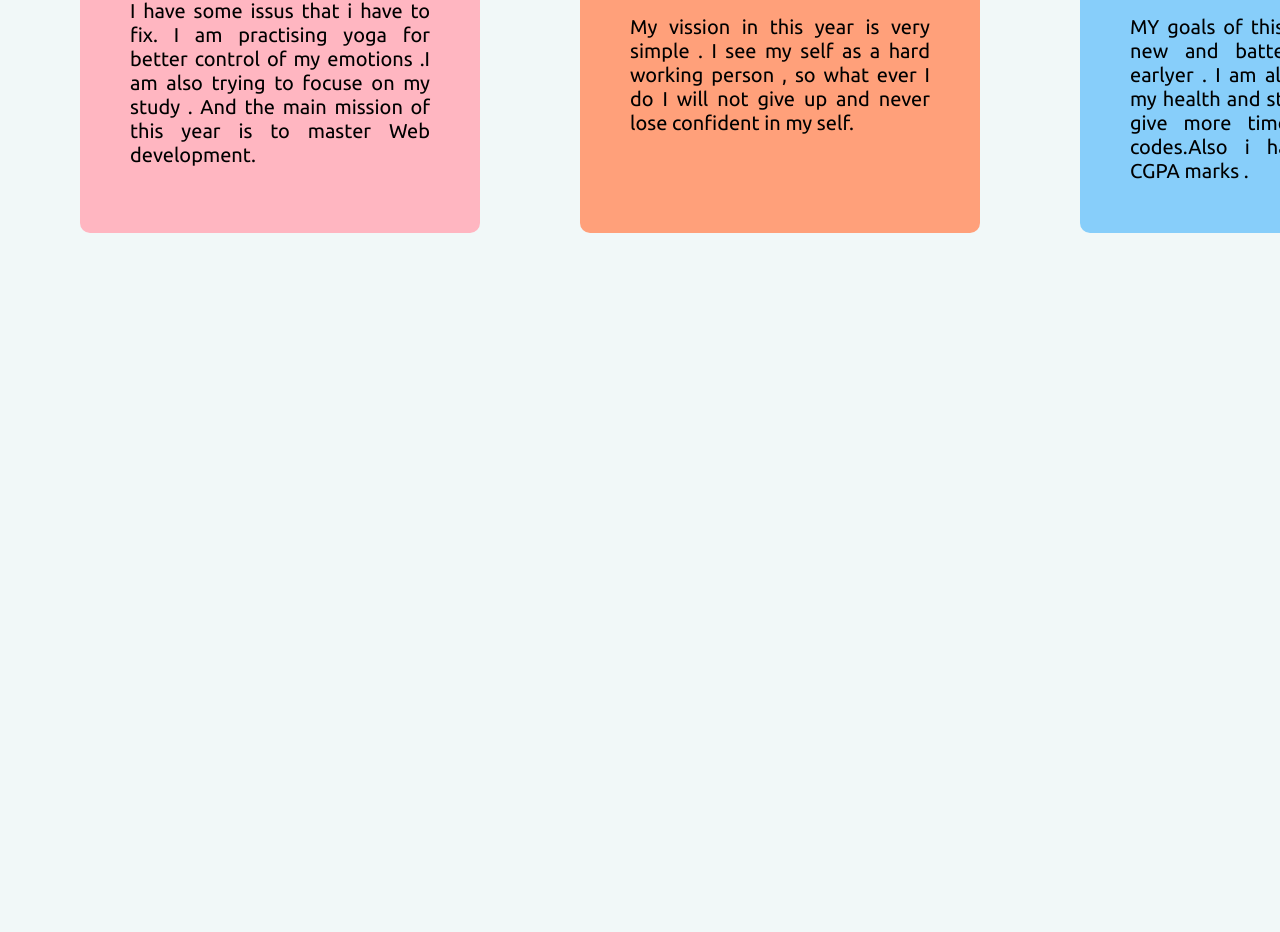
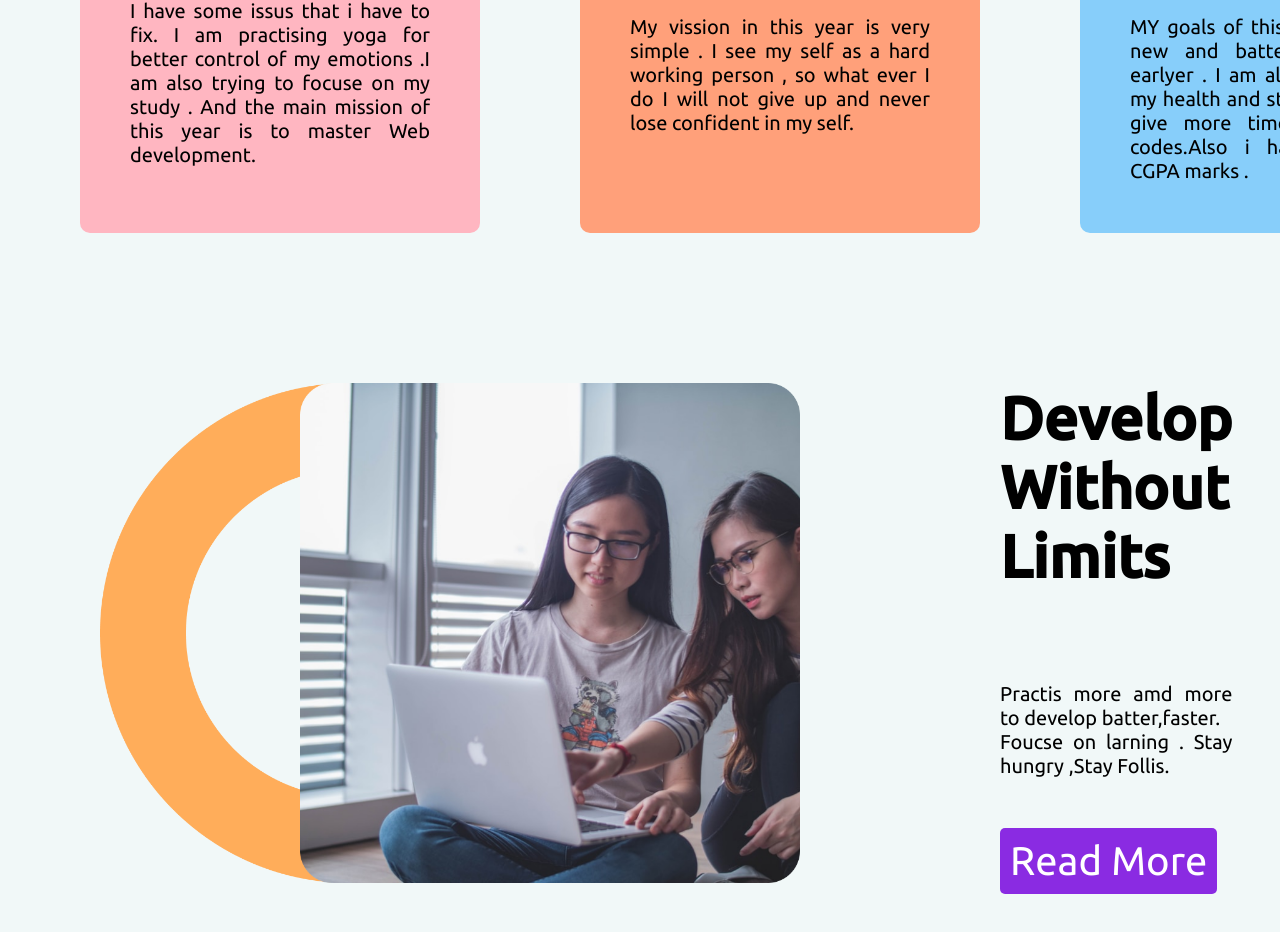
Before and after one commit to king090965/assinment-01, a plain HTML site: page index.html in a window 1280 px wide. Shown: the part 1540-2472 px from the top of the page. Before the commit the page ends 1823 px from the top, so only its background shows below. Drawn offline with Linux system fonts and the light colour scheme.

Commit message:
limitles section

```diff
--- a/css/style.css
+++ b/css/style.css
@@ -92,3 +92,28 @@ a:hover{
 #goals{
     background-color: lightskyblue;
 }
+.limits {
+
+    display:inline-flex;
+    margin:100px;
+
+}
+.half{
+
+}
+.code-img{
+    width: 500px;
+    padding-left: 200px;
+    background-image: url(../images/shape-1.png);
+    background-size: 500px;
+    background-repeat: no-repeat;
+    padding-right: 200px;
+
+
+}
+.half-text{
+
+    font-size: 40px;
+
+
+}
--- a/index.html
+++ b/index.html
@@ -47,5 +47,20 @@
         </div>
 
     </section>
+    <section class="limits">
+        <div class="half">
+            <img class="code-img" src="images/coding.png" alt="" srcset="">
+
+        </div>
+
+        <div class="half-text">
+            <h2>Develop Without Limits</h2><br> <br>
+        <p>Practis more amd more to develop batter,faster. <br>
+            Foucse on larning . Stay hungry ,Stay Follis.<br>
+        </p>
+        <a href="#">Read More</a>
+        </div>
+    </section>
+
 </body>
 </html>
```
